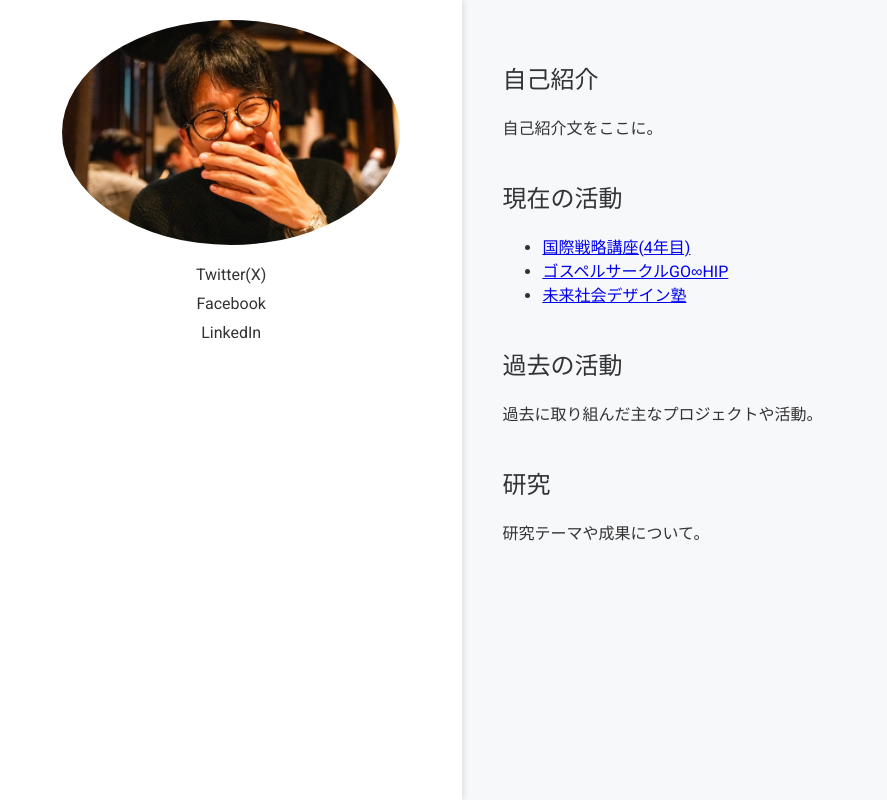
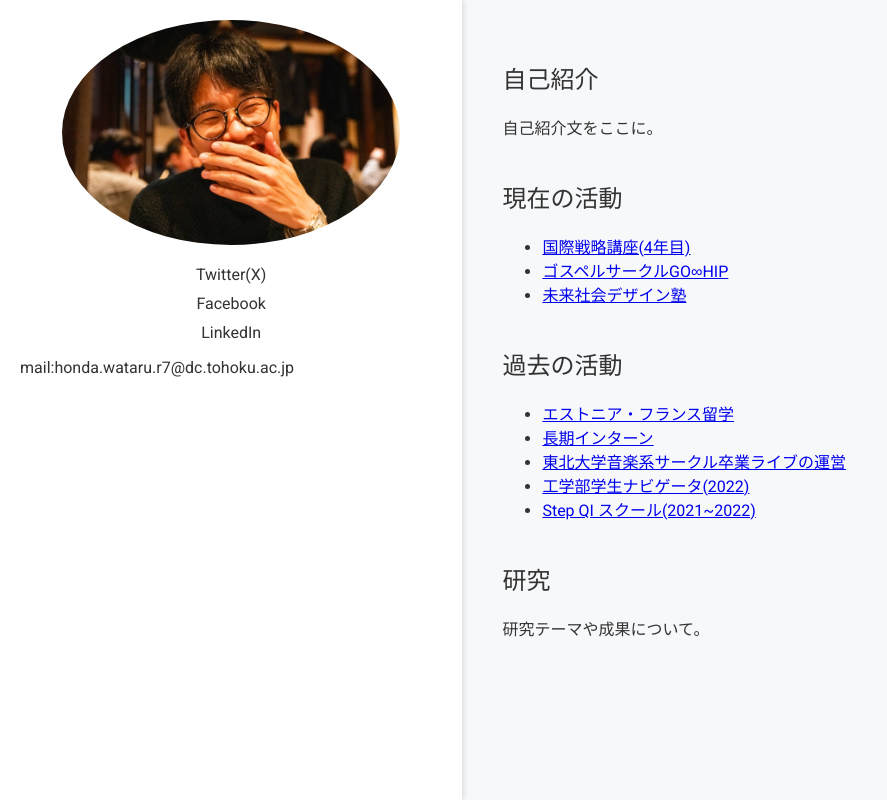
Before and after one commit to taaaaryu/whoami, a plain HTML site: page index.html in a window 1280 px wide. Shown: the whole page, without its empty margins (0-887 px from the left). Drawn offline with Linux system fonts and the light colour scheme.

Commit message:
Update index.html

```diff
--- a/index.html
+++ b/index.html
@@ -15,6 +15,7 @@
                     <a href="https://twitter.com/t4Ryu_5422">Twitter(X)</a>
                     <a href="https://www.facebook.com/profile.php?id=100025988331934&locale=ja_JP">Facebook</a>
                     <a href="https://www.linkedin.com/in/wataru-honda-903129302/">LinkedIn</a>
+                    <p>mail:honda.wataru.r7@dc.tohoku.ac.jp</p>
                     <!-- 他のSNSリンクを追加 -->
                 </div>
             </div>
@@ -34,7 +35,14 @@
             </section>
             <section id="past">
                 <h2>過去の活動</h2>
-                <p>過去に取り組んだ主なプロジェクトや活動。</p>
+                <ul>
+                    <li><a href="https://adjoining-tempo-834.notion.site/Global-e-Designer-program-053f3f1706464e66b73cfe46033d6f6d">エストニア・フランス留学</a></li>
+                    <li><a href="https://www.iftiny.com/jp/">長期インターン</a></li>
+                    <li><a href="https://twitter.com/tohoku_grad/status/1751982417357996253">東北大学音楽系サークル卒業ライブの運営</a></li>
+                    <li><a href="https://web.tohoku.ac.jp/eng_mirai/eng_news/voice/">工学部学生ナビゲータ(2022)</a></li>
+                    <li><a href="https://www.stepqi.ecei.tohoku.ac.jp/topics/index.html">Step QI スクール(2021~2022)</a></li>
+
+                </ul>
             </section>
             <section id="research">
                 <h2>研究</h2>
```
